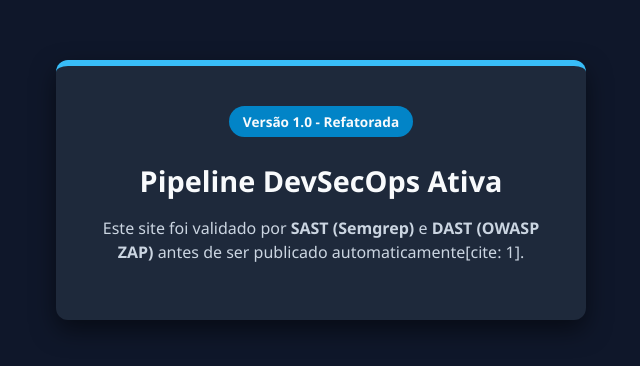
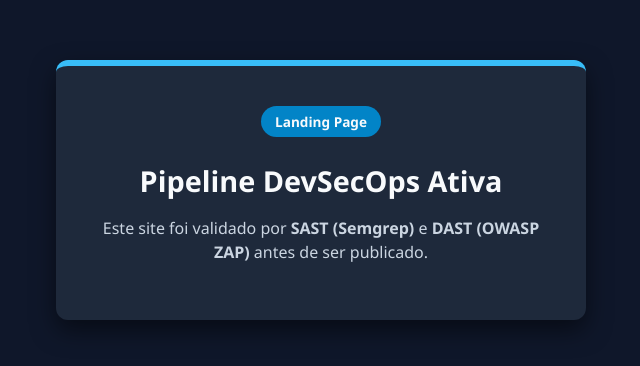
Before and after one commit to DLucas29/GitFlow_DevOps, a website: page public/index.html in a window 1280 px wide. Shown: the part 210-576 px from the top of the page, without its empty margins (319-959 px from the left). Drawn offline with Linux system fonts and the light colour scheme.

Commit message:
fix:Nomeação-de-página

```diff
--- a/public/index.html
+++ b/public/index.html
@@ -3,7 +3,7 @@
 <head>
   <meta charset="UTF-8">
   <meta name="viewport" content="width=device-width, initial-scale=1.0">
-  <title>Desafio DevSecOps - GitFlow</title>
+  <title>DevSecOps - GitFlow</title>
   <style>
     body {
       font-family: 'Segoe UI', Tahoma, Geneva, Verdana, sans-serif;
@@ -39,9 +39,9 @@
 </head>
 <body>
   <div class="card">
-    <span class="badge">Versão 1.0 - Refatorada</span>
+    <span class="badge">Landing Page</span>
     <h1>Pipeline DevSecOps Ativa</h1>
-    <p>Este site foi validado por <strong>SAST (Semgrep)</strong> e <strong>DAST (OWASP ZAP)</strong> antes de ser publicado automaticamente[cite: 1].</p>
+    <p>Este site foi validado por <strong>SAST (Semgrep)</strong> e <strong>DAST (OWASP ZAP)</strong> antes de ser publicado.</p>
   </div>
 </body>
 </html>
```
